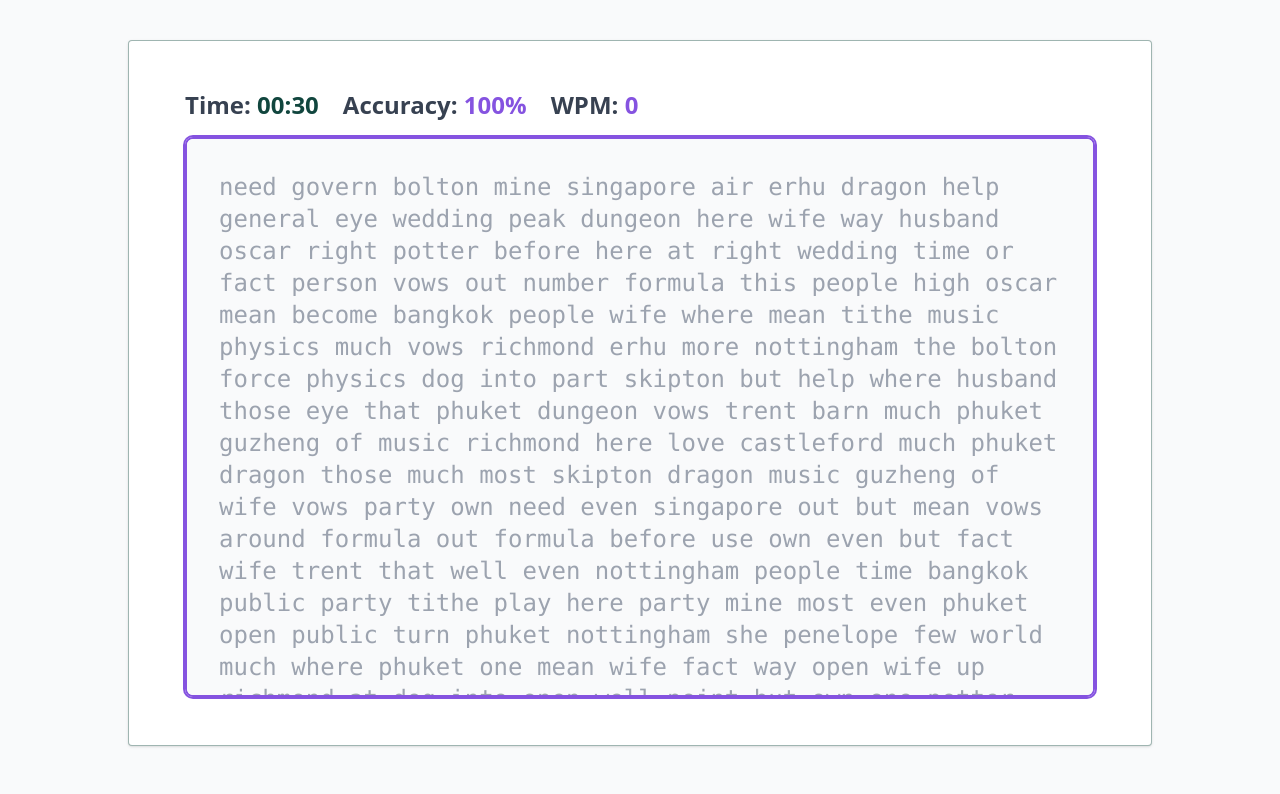
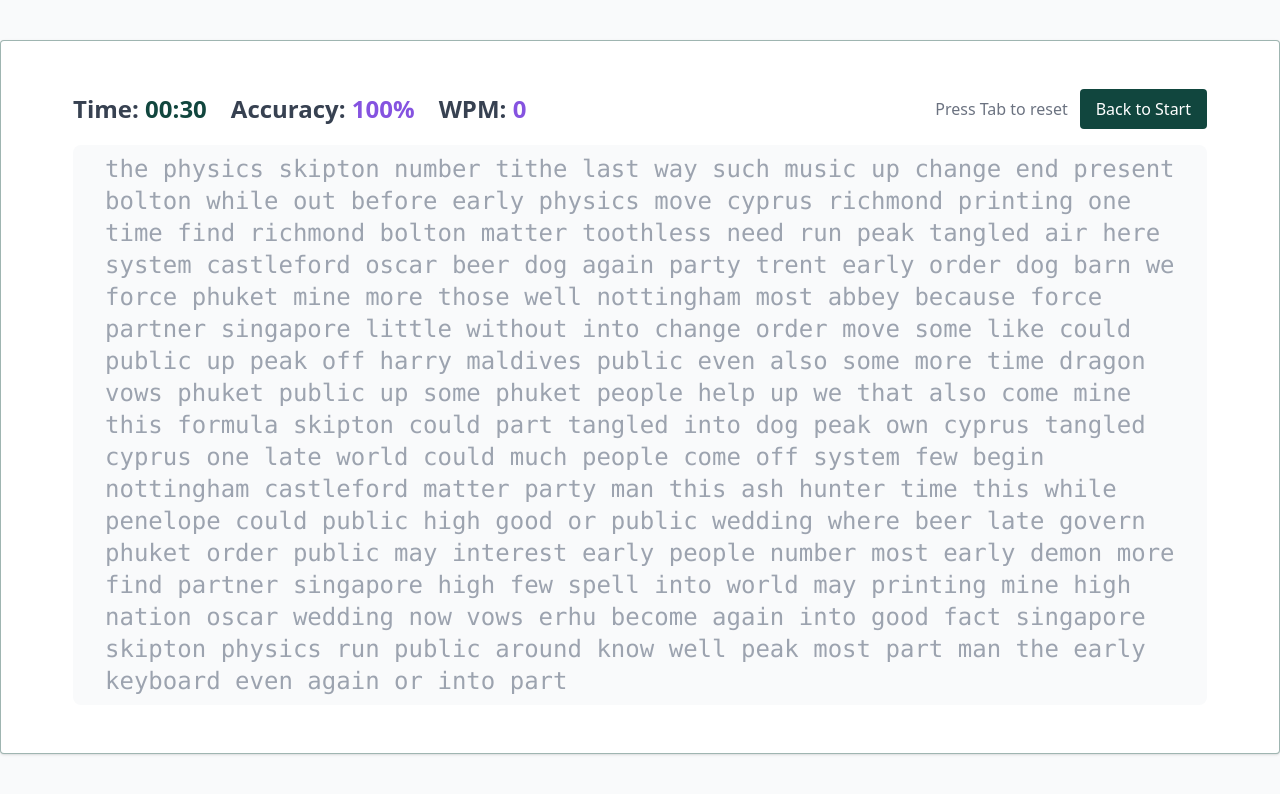
Before and after one commit to JamesWilson1996/TypingGame, a React (Vite) app in the folder frontend/: page / in a window 1280 px wide. Both pictures are taken after a click on the button "Start Game". Shown: the top 794 px of the page. Built offline with nearby package versions, Linux system fonts and the light colour scheme; no server answers.

Commit message:
Added hints and restart. Updated calcs and some formatting

```diff
--- a/frontend/src/app.jsx
+++ b/frontend/src/app.jsx
@@ -43,8 +43,8 @@ export default function App() {
   return (
     <div className="w-full mx-auto border rounded shadow bg-white overflow-hidden
                     border-[#11463E]/40
-                    max-w-2xl sm:max-w-3xl md:max-w-4xl lg:max-w-5xl
-                    mt-6 sm:mt-10 px-4 sm:px-6 md:px-8 py-4 sm:py-6">
+                    max-w-3xl sm:max-w-4xl md:max-w-5xl lg:max-w-6xl xl:max-w-7xl 2xl:max-w-[96rem]
+                    mt-6 sm:mt-10 px-4 sm:px-6 md:px-8 lg:px-10 xl:px-12 py-4 sm:py-6">
       <AnimatePresence mode="wait">
         {/* Start Screen */}
         {!started && (
@@ -70,7 +70,7 @@ export default function App() {
             exit="exit"
             transition={{ duration: 0.4 }}
           >
-            <TypingGame onFinish={handleFinish} />
+            <TypingGame onFinish={handleFinish} onBack={handleRestart} />
           </motion.div>
         )}
 
--- a/frontend/src/components/TypingGame.jsx
+++ b/frontend/src/components/TypingGame.jsx
@@ -1,7 +1,7 @@
 import { useState, useEffect, useRef } from "react";
 import { generateRandomText } from "../utils/generateText";
 
-export default function TypingGame({ onFinish }) {
+export default function TypingGame({ onFinish, onBack }) {
   const [input, setInput] = useState("");
   const [startTime, setStartTime] = useState(null);
   const [finished, setFinished] = useState(false);
@@ -18,6 +18,9 @@ export default function TypingGame({ onFinish }) {
   // Track total characters from correctly completed words (including spaces)
   const [completedCorrectChars, setCompletedCorrectChars] = useState(0);
   const [completionTime, setCompletionTime] = useState(null);
+  // Track accuracy over the whole test duration (ignore backspaces)
+  const [totalInputs, setTotalInputs] = useState(0);
+  const [totalCorrectInputs, setTotalCorrectInputs] = useState(0);
 
   const containerRef = useRef(null);
   const typingTimer = useRef(null);
@@ -39,6 +42,8 @@ export default function TypingGame({ onFinish }) {
     setWpm(0);
     setCompletedCorrectChars(0);
     setCompletionTime(null);
+    setTotalInputs(0);
+    setTotalCorrectInputs(0);
     setTimeLeft(TEST_DURATION_SECONDS);
     // refocus the typing area
     setTimeout(() => containerRef.current?.focus(), 0);
@@ -78,6 +83,13 @@ export default function TypingGame({ onFinish }) {
       const expectedChar = sampleText[input.length];
       // Add to input
       setInput((prev) => (prev + nextChar).slice(0, sampleText.length));
+      // Update accuracy counters (ignore backspace, count only printable)
+      if (expectedChar !== undefined) {
+        setTotalInputs((p) => p + 1);
+        if (nextChar === expectedChar) {
+          setTotalCorrectInputs((p) => p + 1);
+        }
+      }
       // If a word boundary is reached and the word is fully correct, record completion
       if (nextChar === " " && expectedChar === " ") {
         const newLen = Math.min(input.length + 1, sampleText.length);
@@ -102,16 +114,9 @@ export default function TypingGame({ onFinish }) {
 
   // Compute accuracy + WPM continuously
   useEffect(() => {
-    // Per-letter accuracy based on current input vs sample
-    if (input.length === 0) {
-      setAccuracy(100);
-    } else {
-      let correct = 0;
-      for (let i = 0; i < input.length; i++) {
-        if (input[i] === sampleText[i]) correct++;
-      }
-      setAccuracy(Math.round((correct / input.length) * 100));
-    }
+    // Accuracy based on total inputs vs total correct, ignoring backspaces
+    const acc = totalInputs > 0 ? Math.round((totalCorrectInputs / totalInputs) * 100) : 100;
+    setAccuracy(acc);
 
     // Live WPM updates only when a word is completed correctly
     if (startTime && completionTime && completedCorrectChars > 0) {
@@ -122,7 +127,7 @@ export default function TypingGame({ onFinish }) {
     } else if (!startTime || completedCorrectChars === 0) {
       setWpm(0);
     }
-  }, [input, sampleText, startTime, completedCorrectChars, completionTime]);
+  }, [input, sampleText, startTime, completedCorrectChars, completionTime, totalInputs, totalCorrectInputs]);
 
   useEffect(() => {
     return () => {
@@ -141,15 +146,11 @@ export default function TypingGame({ onFinish }) {
         const words = completedCorrectChars / 5;
         finalWpm = minutes > 0 ? Math.round(words / minutes) : 0;
       }
-      // Per-letter final accuracy
-      let correct = 0;
-      for (let i = 0; i < input.length; i++) {
-        if (input[i] === sampleText[i]) correct++;
-      }
-      const finalAccuracy = input.length > 0 ? Math.round((correct / input.length) * 100) : 0;
+      // Final accuracy based on total inputs (ignoring backspaces)
+      const finalAccuracy = totalInputs > 0 ? Math.round((totalCorrectInputs / totalInputs) * 100) : 100;
       onFinish(finalWpm, finalAccuracy);
     }
-  }, [timeLeft, finished, startTime, completionTime, completedCorrectChars, input, sampleText, onFinish]);
+  }, [timeLeft, finished, startTime, completionTime, completedCorrectChars, totalInputs, totalCorrectInputs, onFinish]);
 
   const renderText = () => {
     const chars = sampleText.split("");
@@ -179,9 +180,9 @@ export default function TypingGame({ onFinish }) {
 
   return (
     <div className="text-center p-6">
-      {/* Live Stats (top-right) */}
+      {/* Live Stats + Hint (top row) */}
       {!finished && (
-        <div className="mb-4 flex justify-start">
+        <div className="mb-4 flex items-center justify-between">
           <div className="flex items-center gap-6 text-right text-lg sm:text-xl md:text-2xl font-semibold text-gray-700">
             <p>
               Time: <span className="text-[#11463E]">{String(Math.floor(timeLeft / 60)).padStart(2, '0')}:{String(timeLeft % 60).padStart(2, '0')}</span>
@@ -193,6 +194,15 @@ export default function TypingGame({ onFinish }) {
               WPM: <span className="text-[#8553e0]">{wpm}</span>
             </p>
           </div>
+          <div className="flex items-center gap-3 text-sm sm:text-base">
+            <span className="text-gray-500 hidden sm:inline">Press Tab to reset</span>
+            <button
+              onClick={() => onBack && onBack()}
+              className="px-3 py-1.5 sm:px-4 sm:py-2 rounded bg-[#11463E] text-white hover:brightness-95"
+            >
+              Back to Start
+            </button>
+          </div>
         </div>
       )}
 
@@ -201,15 +211,15 @@ export default function TypingGame({ onFinish }) {
         ref={containerRef}
         tabIndex={0}
         onKeyDown={handleKeyDown}
-        className="w-full max-w-full font-mono border-2 border-gray-200 rounded-lg bg-gray-50 cursor-text text-left select-none
-                   text-base sm:text-lg md:text-xl lg:text-2xl
-                   p-4 sm:p-6 md:p-8 outline-none focus:outline-none
-                   focus:ring-2 focus:ring-[#8553e0] focus:border-[#8553e0]
-                   hover:border-[#11463E]
-                   min-h-[30vh] sm:min-h-[38vh] md:min-h-[45vh] lg:min-h-[52vh]
-                   max-h-[70vh] overflow-y-auto"
+        className="w-full max-w-full font-mono rounded-lg bg-gray-50 cursor-text text-left select-none flex flex-col justify-center
+                    text-base sm:text-lg md:text-xl lg:text-2xl
+                    p-4 sm:p-6 md:p-8 outline-none focus:outline-none
+                    min-h-[30vh] sm:min-h-[38vh] md:min-h-[45vh] lg:min-h-[52vh]
+                    max-h-[70vh] overflow-y-auto"
       >
-        {renderText()}
+        <div className="w-full">
+          {renderText()}
+        </div>
       </div>
     </div>
   );
--- a/frontend/src/utils/generateText.js
+++ b/frontend/src/utils/generateText.js
@@ -11,7 +11,12 @@ const WORD_LIST = [
   "well", "change", "turn", "dungeon", "dragon", "peak", "mine", "those",
   "music", "even", "that", "this", "where", "matter", "do", "one",
   "general", "air", "force", "eye", "person", "become", "wife", "husband",
-  "partner", "use", "few", "of", "at", "or", "out", "up", "play", "point"
+  "partner", "use", "few", "of", "at", "or", "out", "up", "play", "point",
+  "while", "last", "some", "we", "begin", "could", "tell", "system",
+  "now", "order", "look", "problem", "they", "may", "end", "such",
+  "you", "because", "present", "like", "run", "again", "early", "come",
+  "move", "nation", "know", "late", "program", "place", "also", "find",
+  "toothless", "merida", "tangled", "demon", "hunter", "hops", "spell"
 ];
 
 /**
```
